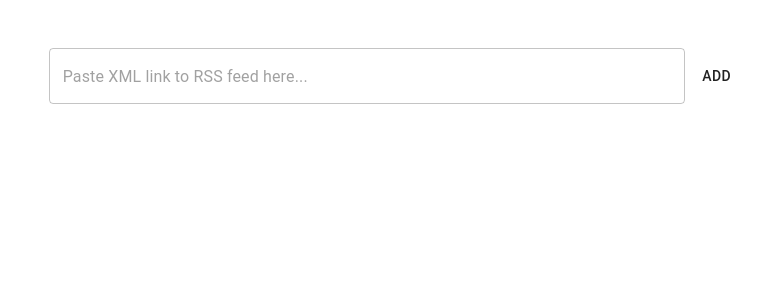
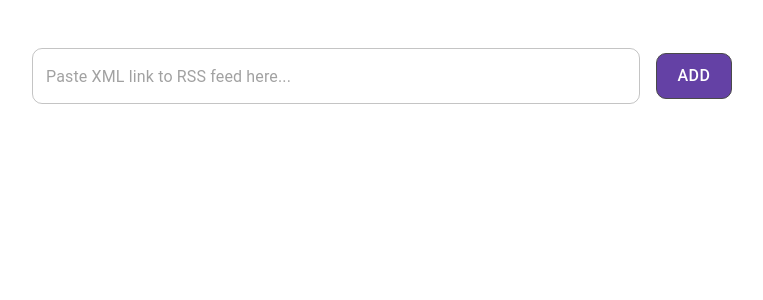
Before and after one commit to FINAL-B0SS/RSS-New-Reader, a React (Create React App) app in the folder client/: page / in a window 1280 px wide. Shown: the top 300 px of the page, without its empty margins (258-1021 px from the left). Built offline with nearby package versions, Linux system fonts and the light colour scheme.

Commit message:
Style searchfield

```diff
--- a/client/src/components/SearchField.tsx
+++ b/client/src/components/SearchField.tsx
@@ -1,22 +1,61 @@
 import React, { useState } from 'react'
+import Box from '@material-ui/core/Box'
 import Grid from '@material-ui/core/Grid'
+import Button from '@material-ui/core/Button'
 import TextField from '@material-ui/core/TextField'
-import Box from '@material-ui/core/Box'
-import Button from '@material-ui/core/Button'
+import { makeStyles } from '@material-ui/core/styles'
 
 type Props = {
 	callback: (text: string) => void
 }
 
+const useStyles = makeStyles((theme) => ({
+	container: {
+		backgroundColor: '#f7f8f9',
+		height: '100vh',
+	},
+	search: {
+		marginTop: theme.spacing(1),
+	},
+	textField: {
+		backgroundColor: '#FFFFFF',
+		borderRadius: 10,
+		[`& fieldset`]: {
+			borderRadius: 10,
+		},
+	},
+	buttonProgress: {
+		position: 'absolute',
+		top: '50%',
+		left: '50%',
+		marginTop: -12,
+		marginLeft: -12,
+	},
+	submit: {
+		margin: theme.spacing(3, 0, 2),
+	},
+	searchButton: {
+		fontSize: '1rem',
+		padding: theme.spacing(1, 3),
+		border: '1px solid #4A4A4A',
+		width: theme.spacing(10),
+		justify: 'right',
+		margin: '0 auto',
+		marginLeft: '1rem',
+		borderRadius: 10,
+		color: '#FFFFFF',
+		backgroundColor: '#6441A5',
+	},
+}))
+
 const SearchField: React.FC<Props> = ({ callback }) => {
 	const [searchText, setSearchText] = useState<string>('')
+	const classes = useStyles()
 
 	return (
-		<div>
 		<Grid container direction='row' justify='center'>
-				<Grid item xs={7}>
 			<Box mb={1}>
-						<Box px={5} py={5}>
+				<Box py={5}>
 					<Grid item xs={7}>
 						<Box
 							mt={1}
@@ -26,20 +65,26 @@ const SearchField: React.FC<Props> = ({ callback }) => {
 							alignItems='center'
 						>
 							<TextField
+								className={classes.textField}
 								fullWidth
 								variant='outlined'
 								placeholder='Paste XML link to RSS feed here...'
-										onChange={(e) => setSearchText(e.target.value)}
+								onChange={(e) => {
+									setSearchText(e.target.value)
+								}}
 								onSubmit={(e) => callback(searchText)}
 							/>
-									<Button onClick={(e) => callback(searchText)}>Add</Button>
+							<Button
+								className={classes.searchButton}
+								onClick={() => callback(searchText)}
+							>
+								Add
+							</Button>
 						</Box>
 					</Grid>
 				</Box>
 			</Box>
 		</Grid>
-			</Grid>
-		</div>
 	)
 }
 
```
Lines whose indentation alone changed are shown as unchanged.
